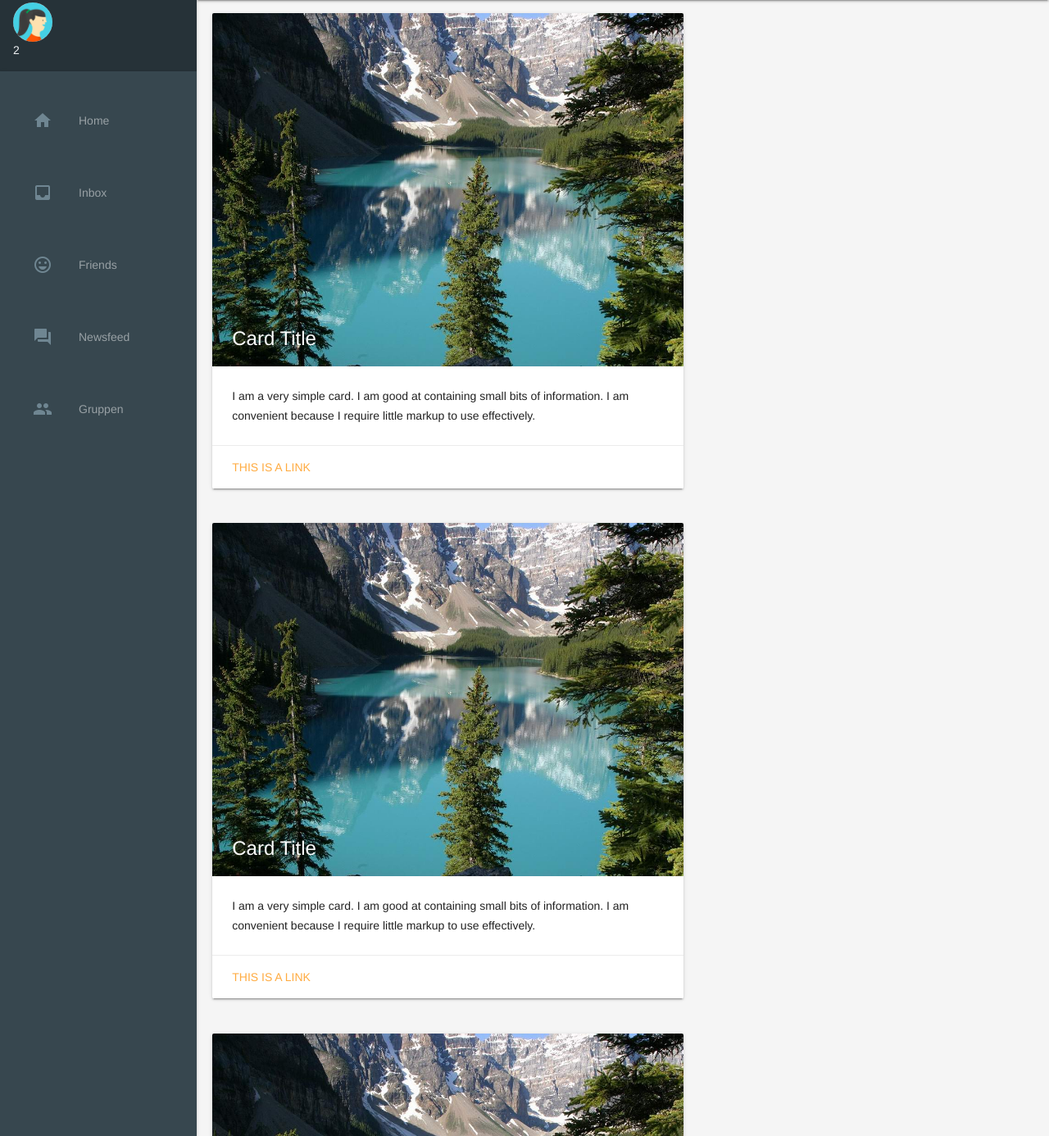
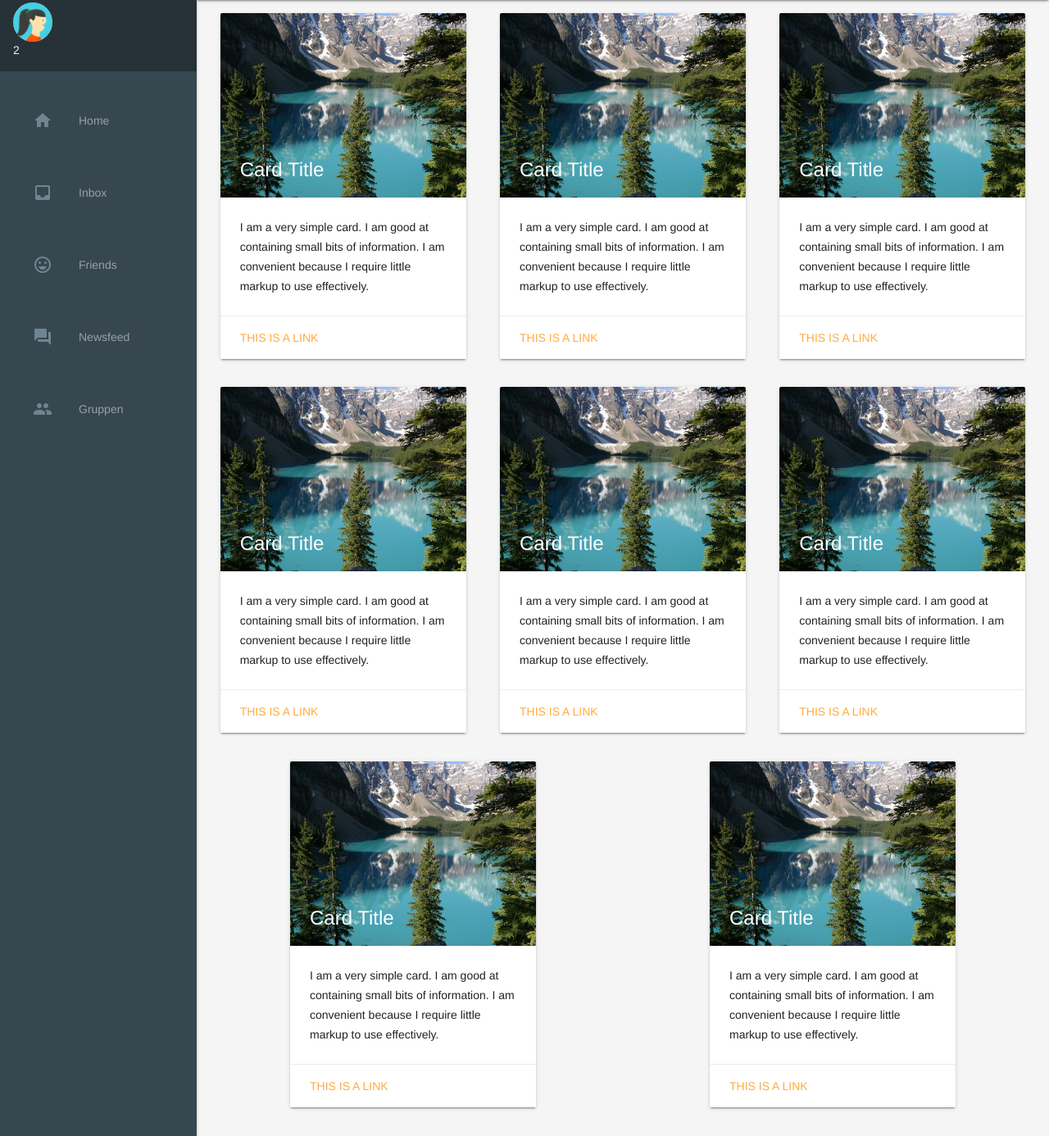
Before and after one commit to Florian-Fritzl-FH-Hagenberg/whoopleFH, a PHP site: page /feed.php in a window 1280 px wide. Shown: the part 64-1450 px from the top of the page at 82% size. Run offline with PHP 8.4, Linux system fonts and the light colour scheme; a user stored in the database is signed in; data comes from the database, SQL or seed files in the repository; data that the repository does not hold is empty.

Commit message:
merge pls
gehts jez auaa

```diff
--- a/styles.css
+++ b/styles.css
@@ -1316,12 +1316,12 @@
     padding: 100px;
 }
 */
-<<<<<<< HEAD
+
 .card {
     width:300px;
     margin-bottom: 0.5em;
 }
-=======
+
 
 /* SUCHFELD */
 
@@ -1368,5 +1368,3 @@
 .tt-suggestion p {
     margin: 0;
 }
-
->>>>>>> bad6319633bd7ab7226529d5f2e5c4a1f6fde444
```
